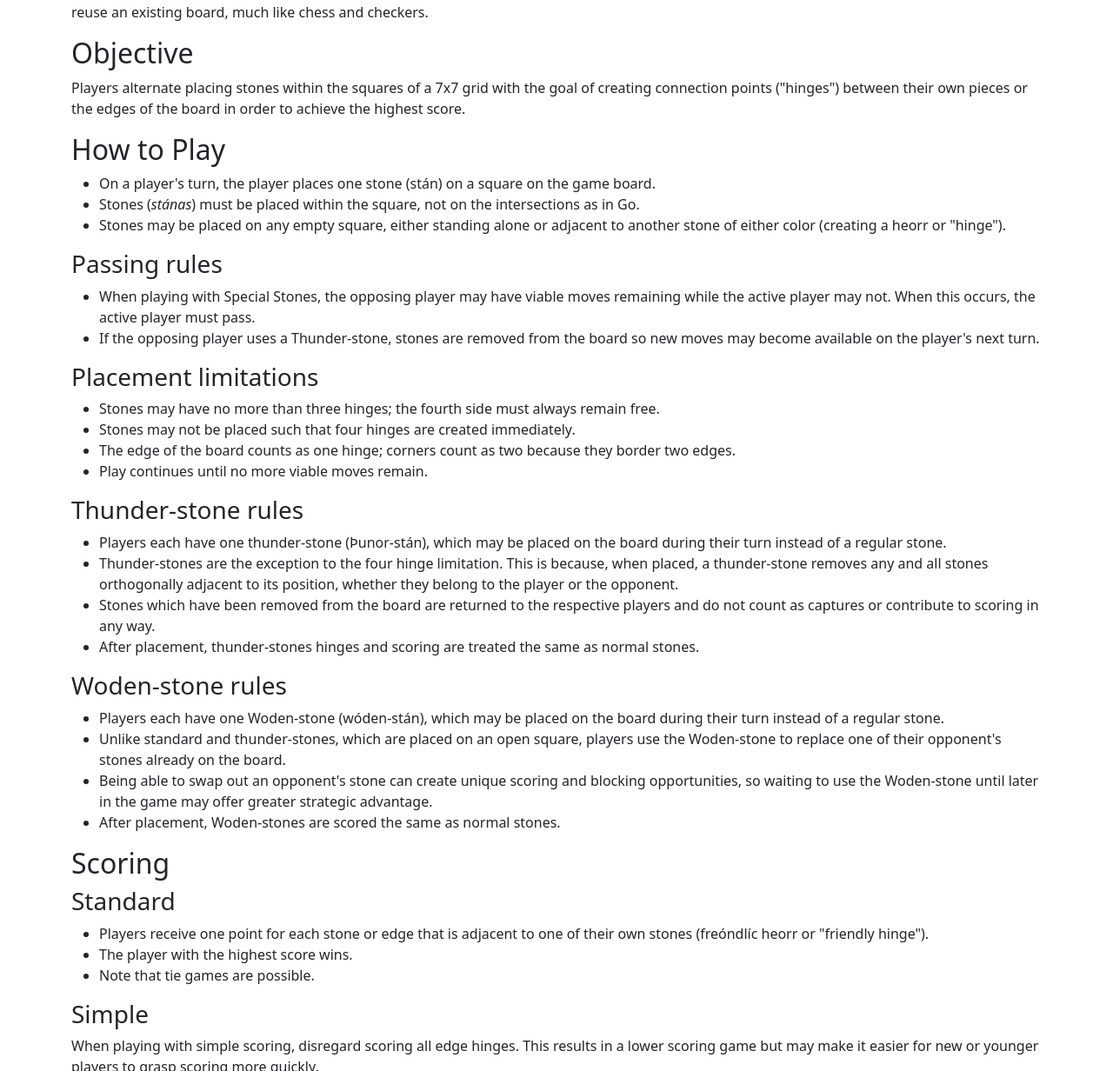
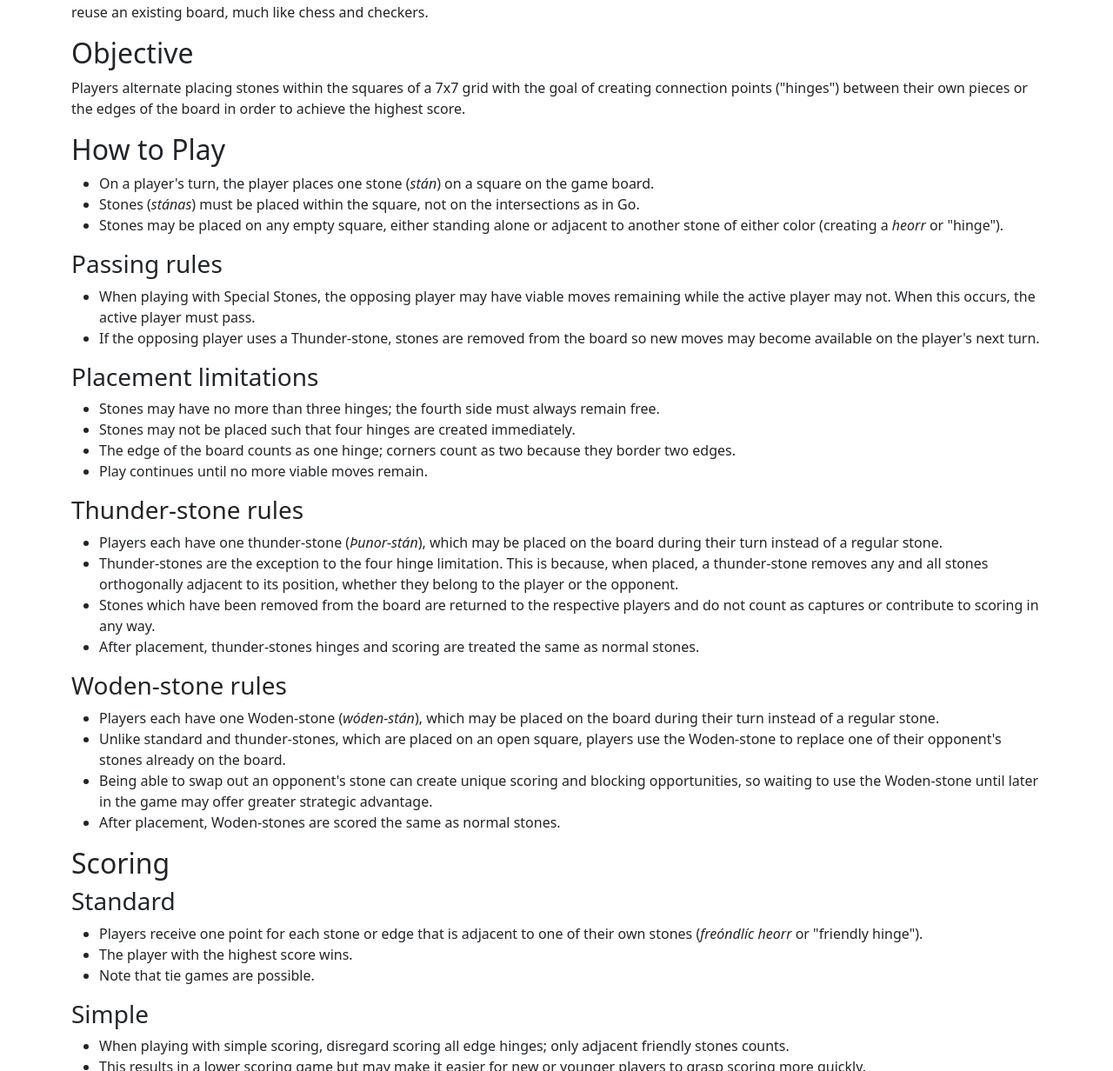
Before and after one commit to jaerrib/maerstanas-webapp, a Django app: page /about/ in a window 1280 px wide. Shown: the part 276-1508 px from the top of the page at 87% size. Run offline with Django 5.2, Linux system fonts and the light colour scheme; parts of the project's set-up code (start-up, migrations or seed data) failed here and were passed over.

Commit message:
Fix italics for Anglo-Saxon words, reformat Simple scoring section

```diff
--- a/templates/about.html
+++ b/templates/about.html
@@ -9,7 +9,8 @@
         <strong>Mǽrstánas</strong> is a <a
             href="https://en.wikipedia.org/wiki/Free_software">free libre</a> <a
             href="https://en.wikipedia.org/wiki/Open-source_software">open
-    source</a> <a href="https://en.wikipedia.org/wiki/Abstract_strategy_game">abstract
+        source</a> <a
+            href="https://en.wikipedia.org/wiki/Abstract_strategy_game">abstract
         strategy</a> game by John Beers.
     </p>
     <p>
@@ -18,52 +19,65 @@
         As a fan of <a href="https://en.wikipedia.org/wiki/Tafl_games"
     >Hnefatafl</a>, I wanted to name my games
         using Anglo-Saxon words to lend a quasi-historical feel to them. Both
-    <strong>Mǽrstánas</strong> and <strong>Oferhlýp</strong> utilize the same
-    7x7 grid because, if they were historical, it might make sense for people to
+        <strong>Mǽrstánas</strong> and <strong>Oferhlýp</strong> utilize the
+        same
+        7x7 grid because, if they were historical, it might make sense for
+        people to
         reuse an existing board, much like chess and checkers.
     </p>
     <h2>Objective</h2>
-<p>Players alternate placing stones within the squares of a 7x7 grid with the
-    goal of creating connection points ("hinges") between their own pieces or
+    <p>Players alternate placing stones within the squares of a 7x7 grid with
+        the
+        goal of creating connection points ("hinges") between their own pieces
+        or
         the edges of the board in order to achieve the highest score.</p>
     <h2>How to Play</h2>
     <ul>
         <li>
-        On a player's turn, the player places one stone (stán) on a square on
+            On a player's turn, the player places one stone (<em>stán</em>) on a
+            square on
             the game board.
         </li>
         <li>
-        Stones (<em>stánas</em>) must be placed within the square, not on the
+            Stones (<em>stánas</em>) must be placed within the square, not on
+            the
             intersections as in Go.
         </li>
         <li>
             Stones may be placed on any empty square, either standing alone or
-        adjacent to another stone of either color (creating a heorr or "hinge").
+            adjacent to another stone of either color (creating a <em>heorr</em>
+            or "hinge").
         </li>
     </ul>
     <h3>Passing rules</h3>
     <ul>
         <li>
-        When playing with Special Stones, the opposing player may have viable
-        moves remaining while the active player may not. When this occurs, the
+            When playing with Special Stones, the opposing player may have
+            viable
+            moves remaining while the active player may not. When this occurs,
+            the
             active player must pass.
         </li>
         <li>
-        If the opposing player uses a Thunder-stone, stones are removed from the
+            If the opposing player uses a Thunder-stone, stones are removed from
+            the
             board so new moves may become available on the player's next turn.
         </li>
     </ul>
     <h3>Placement limitations</h3>
     <ul>
         <li>
-        Stones may have no more than three hinges; the fourth side must always
+            Stones may have no more than three hinges; the fourth side must
+            always
             remain free.
         </li>
         <li>
-        Stones may not be placed such that four hinges are created immediately.
+            Stones may not be placed such that four hinges are created
+            immediately.
         </li>
         <li>
-        The edge of the board counts as one hinge; corners count as two because
+            The edge of the board counts as one hinge; corners count as two
+            because
             they border two edges.
         </li>
         <li>
@@ -73,39 +87,49 @@
     <h3>Thunder-stone rules</h3>
     <ul>
         <li>
-        Players each have one thunder-stone (Þunor-stán), which may be placed on
-        the board during their turn instead of a regular stone.
+            Players each have one thunder-stone (<em>Þunor-stán</em>), which may
+            be
+            placed on the board during their turn instead of a regular stone.
         </li>
         <li>
-        Thunder-stones are the exception to the four hinge limitation. This is
+            Thunder-stones are the exception to the four hinge limitation. This
+            is
             because, when placed, a thunder-stone removes any and all stones
-        orthogonally adjacent to its position, whether they belong to the player
+            orthogonally adjacent to its position, whether they belong to the
+            player
             or the opponent.
         </li>
         <li>
             Stones which have been removed from the board are returned to the
-        respective players and do not count as captures or contribute to scoring
+            respective players and do not count as captures or contribute to
+            scoring
             in any way.
         </li>
         <li>
-        After placement, thunder-stones hinges and scoring are treated the same
+            After placement, thunder-stones hinges and scoring are treated the
+            same
             as normal stones.
         </li>
     </ul>
     <h3>Woden-stone rules</h3>
     <ul>
         <li>
-        Players each have one Woden-stone (wóden-stán), which may be placed on
-        the board during their turn instead of a regular stone.
+            Players each have one Woden-stone (<em>wóden-stán</em>), which may
+            be
+            placed on the board during their turn instead of a regular stone.
         </li>
         <li>
-        Unlike standard and thunder-stones, which are placed on an open square,
-        players use the Woden-stone to replace one of their opponent's stones
+            Unlike standard and thunder-stones, which are placed on an open
+            square,
+            players use the Woden-stone to replace one of their opponent's
+            stones
             already on the board.
         </li>
         <li>
-        Being able to swap out an opponent's stone can create unique scoring and
-        blocking opportunities, so waiting to use the Woden-stone until later in
+            Being able to swap out an opponent's stone can create unique scoring
+            and
+            blocking opportunities, so waiting to use the Woden-stone until
+            later in
             the game may offer greater strategic advantage.
         </li>
         <li>
@@ -116,8 +140,9 @@
     <h3>Standard</h3>
     <ul>
         <li>
-        Players receive one point for each stone or edge that is adjacent to one
-        of their own stones (freóndlíc heorr or "friendly hinge").
+            Players receive one point for each stone or edge that is adjacent to
+            one
+            of their own stones (<em>freóndlíc heorr</em> or "friendly hinge").
         </li>
         <li>
             The player with the highest score wins.
@@ -127,8 +152,23 @@
         </li>
     </ul>
     <h3>Simple</h3>
-<p>When playing with simple scoring, disregard scoring all edge hinges. This
-    results in a lower scoring game but may make it easier for new or younger
-    players to grasp scoring more quickly.</p>
+    <ul>
+        <li>
+            When playing with simple scoring, disregard scoring all edge hinges;
+            only adjacent friendly stones counts.
+        </li>
+        <li>
+            This results in a lower scoring game but may make it easier for new
+            or younger players to grasp scoring more quickly.
+        </li>
+        <li>
+            Simple scoring also lends itself to different strategies with
+            corners and edges having less value.
+        </li>
+        <li>
+            As with Standard scoring, the highest score wins, and tie games are
+            possible.
+        </li>
+    </ul>
 
 {% endblock content %}
```
Lines whose indentation alone changed are shown as unchanged.
